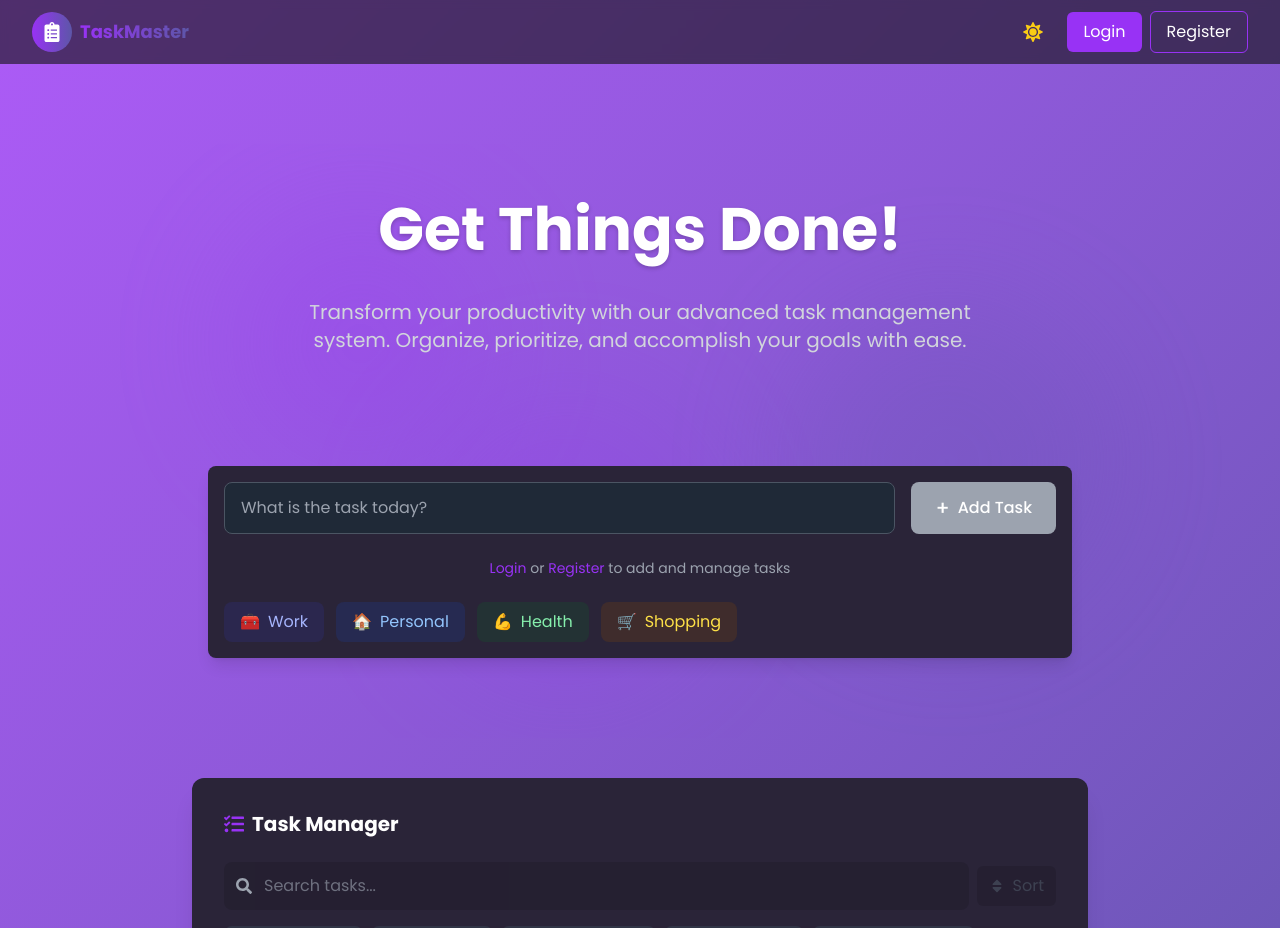
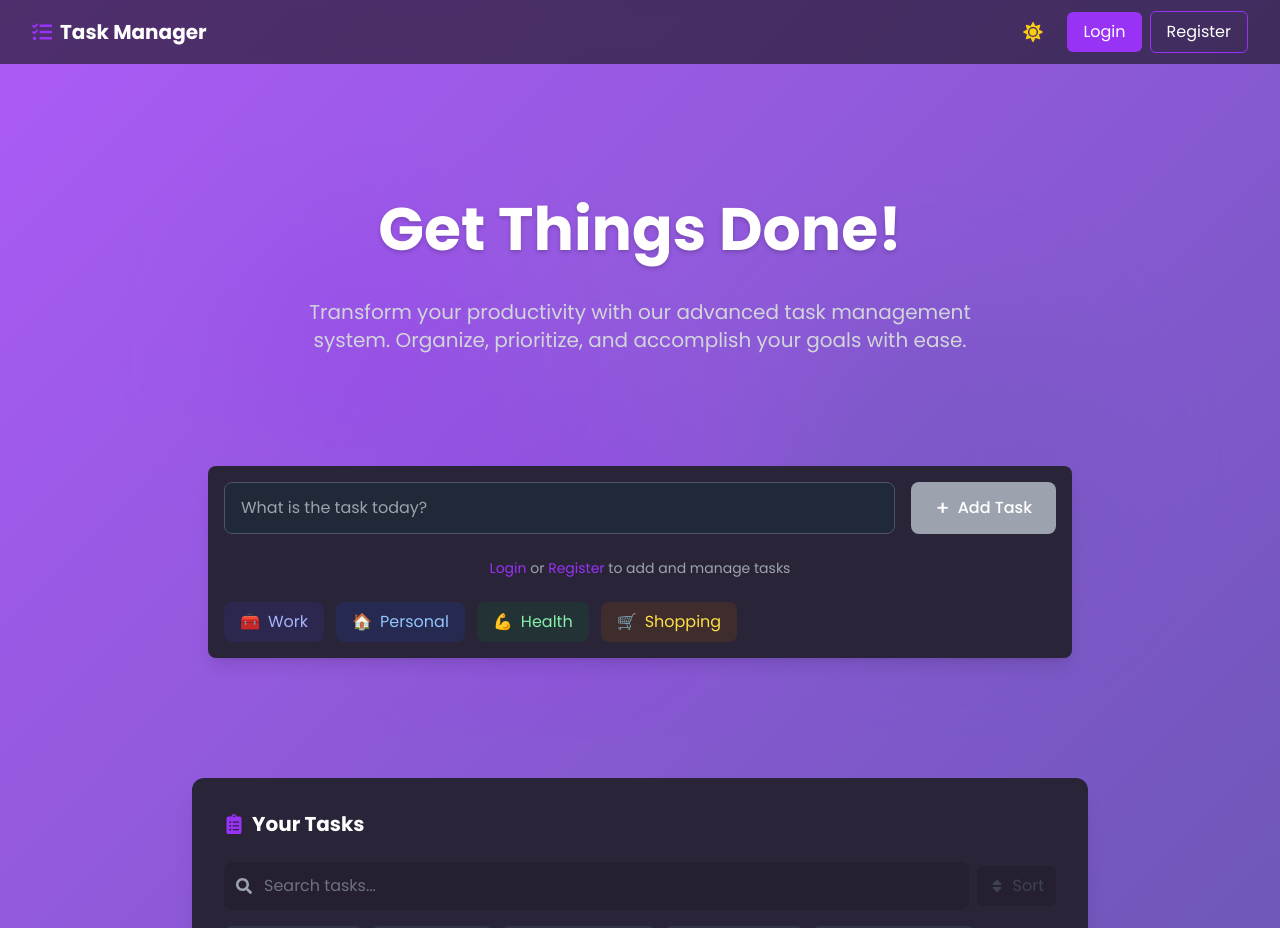
Before and after one commit to R-Tharanka/react-todo, a React (Create React App) app in the folder frontend/: page / in a window 1280 px wide. Shown: the top 928 px of the page. Built offline with nearby package versions, Linux system fonts and the light colour scheme.

Commit message:
feat: update Navbar and HomePage components; change logo icon in Navbar and update title in HomePage for improved clarity

```diff
--- a/frontend/src/components/Navbar.js
+++ b/frontend/src/components/Navbar.js
@@ -3,7 +3,7 @@ import { AuthContext } from '../context/AuthContext';
 import { ThemeContext } from '../context/ThemeContext';
 import {
   FaUser, FaSignOutAlt, FaUserEdit, FaClipboardList,
-  FaBars, FaTimes, FaSun, FaMoon
+  FaBars, FaTimes, FaSun, FaMoon, FaTasks
 } from 'react-icons/fa';
 import { Link, useLocation } from 'react-router-dom';
 
@@ -61,10 +61,10 @@ const Navbar = () => {
           {/* Logo */}
           <div className="flex items-center">
             <Link to="/" className="flex items-center group">
-              <div className="flex items-center justify-center w-10 h-10 rounded-full bg-gradient-to-r from-primary-purple to-secondary-purple text-white transform transition-transform group-hover:scale-105">
-                <FaClipboardList className="h-5 w-5" />
-              </div>
-              <span className="ml-2 text-lg font-bold bg-clip-text text-transparent bg-gradient-to-r from-primary-purple to-secondary-purple">TaskMaster</span>
+              <h2 className="text-xl font-bold text-gray-800 dark:text-white flex items-center">
+                <FaTasks className="mr-2 text-primary-purple" />
+                Task Manager
+              </h2>
             </Link>
           </div>
 
--- a/frontend/src/pages/HomePage.js
+++ b/frontend/src/pages/HomePage.js
@@ -4,7 +4,7 @@ import SearchBox from '../components/SearchBox';
 import FilterButtons from '../components/FilterButtons';
 import Hero from '../components/Hero';
 import { TodoContext } from '../context/TodoContext';
-import { FaSpinner, FaTasks } from 'react-icons/fa';
+import { FaSpinner, FaClipboardList } from 'react-icons/fa';
 
 const HomePage = () => {
   const { loading, error } = useContext(TodoContext);
@@ -16,8 +16,8 @@ const HomePage = () => {
         <div className="mb-6">
           <div className="flex justify-between items-center mb-6">
             <h2 className="text-xl font-bold text-gray-800 dark:text-white flex items-center">
-              <FaTasks className="mr-2 text-primary-purple" />
-              Task Manager
+              <FaClipboardList className="mr-2 text-primary-purple" />
+              Your Tasks
             </h2>
           </div>
           <SearchBox />
```
